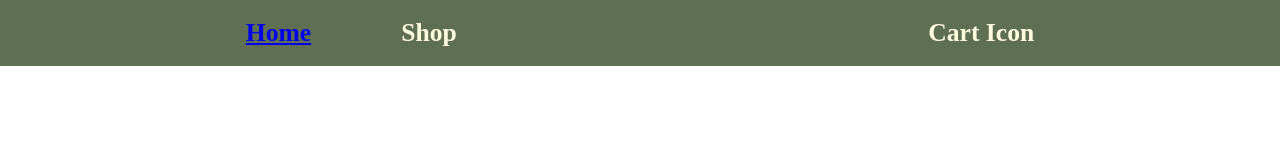
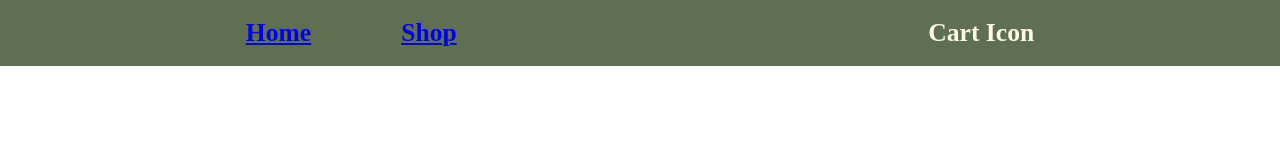
Before and after one commit to fadelyking/shopping-cart, a React (Vite) app: page / in a window 1280 px wide. Shown: the top 160 px of the page. Built offline with nearby package versions, Linux system fonts and the light colour scheme.

Commit message:
added a link to shop

```diff
--- a/src/components/components/navbar.jsx
+++ b/src/components/components/navbar.jsx
@@ -10,7 +10,9 @@ export default function NavBar() {
 							<h1>Home</h1>
 						</Link>
 					</li>
-					<li>Shop</li>
+					<Link to="shop">
+						<li>Shop</li>
+					</Link>
 				</ul>
 			</div>
 			<div className="cart">Cart Icon</div>
```
